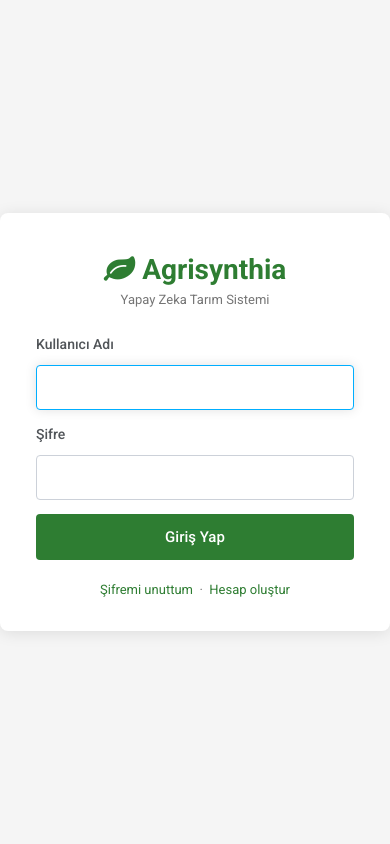
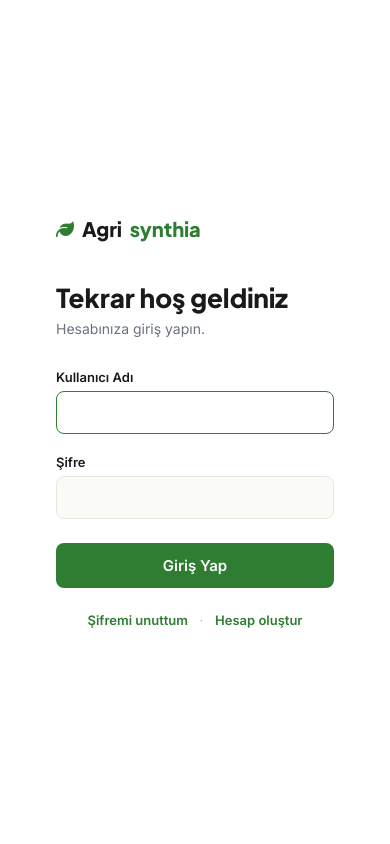
Before and after one commit to ChronoCoders/agrisynthia, a Django app: template templates/registration/login.html in a window 390 px wide. Run offline with Django 4.2, Linux system fonts and the light colour scheme; the template is opened without the code that fills it, so the values that code supplies are empty; some libraries are stand-ins or nearby versions.

Commit message:
Redesign login page: split layout with farm image left, form right

```diff
--- a/templates/registration/login.html
+++ b/templates/registration/login.html
@@ -3,65 +3,161 @@
 <html lang="tr">
 <head>
   <meta charset="UTF-8">
-    <meta name="viewport" content="width=device-width, initial-scale=1, user-scalable=no">
-    <title>Agrisynthia - Giriş</title>
-    <link rel="shortcut icon" type="image/png" href="{% static 'favicon.ico' %}"/>
-    <link rel="stylesheet" href="{% static 'assets/styles/style.min.css' %}">
-    <link rel="stylesheet" href="{% static 'assets/styles/custom.css' %}">
+  <meta name="viewport" content="width=device-width, initial-scale=1">
+  <title>Giriş Yap — Agrisynthia</title>
+  <link rel="shortcut icon" type="image/png" href="{% static 'favicon.ico' %}">
+  <link href="https://fonts.googleapis.com/css2?family=Plus+Jakarta+Sans:wght@400;600;700;800&family=Inter:wght@400;500;600&display=swap" rel="stylesheet">
   <link href="{% static 'fontawesomefree/css/fontawesome.css' %}" rel="stylesheet">
   <link href="{% static 'fontawesomefree/css/solid.css' %}" rel="stylesheet">
   <style>
-        body { background: #f5f5f5; }
-        .auth-wrapper {
-            min-height: 100vh;
-            display: flex;
-            align-items: center;
-            justify-content: center;
+    *, *::before, *::after { box-sizing: border-box; margin: 0; padding: 0; }
+    body { font-family: 'Inter', system-ui, sans-serif; height: 100vh; display: flex; overflow: hidden; }
+
+    /* ── Left panel ── */
+    .login-image {
+      flex: 1;
+      position: relative;
+      display: none;
     }
-        .auth-card {
+    @media (min-width: 900px) { .login-image { display: block; } }
+
+    .login-image img {
+      width: 100%; height: 100%; object-fit: cover; display: block;
+    }
+    .login-image-overlay {
+      position: absolute; inset: 0;
+      background: linear-gradient(160deg, rgba(27,94,32,0.72) 0%, rgba(46,125,50,0.45) 60%, rgba(0,0,0,0.25) 100%);
+      display: flex; flex-direction: column; justify-content: space-between;
+      padding: 48px;
+    }
+    .login-brand {
+      font-family: 'Plus Jakarta Sans', sans-serif;
+      font-size: 24px; font-weight: 800; color: #fff; letter-spacing: -0.5px;
+    }
+    .login-brand span { opacity: 0.75; }
+    .login-image-quote {
+      color: #fff;
+    }
+    .login-image-quote h2 {
+      font-family: 'Plus Jakarta Sans', sans-serif;
+      font-size: clamp(22px, 2.5vw, 32px);
+      font-weight: 700; line-height: 1.3; margin-bottom: 12px;
+    }
+    .login-image-quote p {
+      font-size: 14px; opacity: 0.8; line-height: 1.6; max-width: 380px;
+    }
+    .login-image-stats {
+      display: flex; gap: 32px; margin-top: 28px;
+    }
+    .login-image-stat .val {
+      font-family: 'Plus Jakarta Sans', sans-serif;
+      font-size: 24px; font-weight: 800; color: #fff;
+    }
+    .login-image-stat .lbl {
+      font-size: 12px; color: rgba(255,255,255,0.7); margin-top: 2px;
+    }
+
+    /* ── Right panel ── */
+    .login-form-panel {
+      width: 100%;
+      max-width: 480px;
+      display: flex; flex-direction: column; justify-content: center;
+      padding: 48px 56px;
       background: #fff;
-            border-radius: 8px;
-            box-shadow: 0 2px 16px rgba(0,0,0,0.10);
-            padding: 40px 36px 32px;
-            width: 100%;
-            max-width: 400px;
+      overflow-y: auto;
     }
-        .auth-logo {
-            text-align: center;
-            margin-bottom: 24px;
+    @media (min-width: 900px) { .login-form-panel { width: 50%; max-width: none; } }
+
+    .form-logo {
+      display: flex; align-items: center; gap: 8px;
+      font-family: 'Plus Jakarta Sans', sans-serif;
+      font-size: 20px; font-weight: 800; color: #1A1A1A;
+      margin-bottom: 40px;
     }
-        .auth-logo h2 {
-            color: #2E7D32;
-            font-weight: 700;
-            margin: 0;
+    .form-logo i { color: #2E7D32; font-size: 18px; }
+    .form-logo span { color: #2E7D32; }
+
+    .form-heading { font-family: 'Plus Jakarta Sans', sans-serif; font-size: 26px; font-weight: 800; color: #1A1A1A; margin-bottom: 6px; }
+    .form-sub { font-size: 14px; color: #6B7280; margin-bottom: 32px; }
+
+    .field-group { margin-bottom: 20px; }
+    .field-group label {
+      display: block; font-size: 13px; font-weight: 600; color: #1A1A1A; margin-bottom: 6px;
     }
-        .auth-logo p { color: #757575; margin: 4px 0 0; font-size: 13px; }
-        .auth-card .form-control { border-radius: 4px; }
-        .btn-auth {
-            background: #2E7D32;
-            border-color: #2E7D32;
-            color: #fff;
-            width: 100%;
-            padding: 10px;
-            font-size: 15px;
-            border-radius: 4px;
+    .field-group input {
+      width: 100%; padding: 12px 14px;
+      border: 1.5px solid #E8E8E2; border-radius: 8px;
+      font-size: 14px; font-family: 'Inter', sans-serif;
+      color: #1A1A1A; background: #FAFAF7;
+      outline: none; transition: border-color .15s, background .15s;
     }
-        .btn-auth:hover { background: #1b5e20; border-color: #1b5e20; color: #fff; }
-        .auth-footer { text-align: center; margin-top: 20px; font-size: 13px; color: #757575; }
-        .auth-footer a { color: #2E7D32; }
-        .errorlist { color: #c62828; list-style: none; padding: 0; font-size: 13px; }
+    .field-group input:focus { border-color: #2E7D32; background: #fff; }
+
+    .error-msg {
+      background: #FFF5F5; border: 1px solid #FFCDD2; border-radius: 8px;
+      padding: 12px 16px; font-size: 13px; color: #C62828;
+      margin-bottom: 20px; display: flex; align-items: center; gap: 8px;
+    }
+
+    .btn-login {
+      width: 100%; padding: 13px;
+      background: #2E7D32; color: #fff;
+      border: none; border-radius: 8px;
+      font-size: 15px; font-weight: 600; font-family: 'Inter', sans-serif;
+      cursor: pointer; transition: background .15s;
+      margin-top: 4px;
+    }
+    .btn-login:hover { background: #1B5E20; }
+
+    .form-footer {
+      text-align: center; margin-top: 24px;
+      font-size: 13px; color: #6B7280;
+    }
+    .form-footer a { color: #2E7D32; font-weight: 600; text-decoration: none; }
+    .form-footer a:hover { text-decoration: underline; }
+    .form-divider { margin: 0 8px; opacity: 0.5; }
   </style>
 </head>
 <body>
-<div class="auth-wrapper">
-    <div class="auth-card">
-        <div class="auth-logo">
-            <h2><i class="fas fa-leaf"></i> Agrisynthia</h2>
-            <p>Yapay Zeka Tarım Sistemi</p>
+
+  <!-- Left: image -->
+  <div class="login-image">
+    <img src="https://images.unsplash.com/photo-1464226184884-fa280b87c399?w=1200&q=85&fit=crop" alt="Agrisynthia tarım">
+    <div class="login-image-overlay">
+      <div class="login-brand">Agri<span>synthia</span></div>
+      <div class="login-image-quote">
+        <h2>Tarlanızı veriden okuyun,<br>hasadı önceden görün.</h2>
+        <p>Uydu NDVI analizi, drone görüntü işleme ve yapay zeka meyve tespiti tek platformda.</p>
+        <div class="login-image-stats">
+          <div class="login-image-stat">
+            <div class="val">2,400+</div>
+            <div class="lbl">Aktif Tarla</div>
+          </div>
+          <div class="login-image-stat">
+            <div class="val">%23</div>
+            <div class="lbl">Ort. Verim Artışı</div>
+          </div>
+          <div class="login-image-stat">
+            <div class="val">340+</div>
+            <div class="lbl">Kooperatif</div>
+          </div>
+        </div>
+      </div>
+    </div>
   </div>
 
+  <!-- Right: form -->
+  <div class="login-form-panel">
+    <div class="form-logo">
+      <i class="fas fa-leaf"></i>Agri<span>synthia</span>
+    </div>
+
+    <h1 class="form-heading">Tekrar hoş geldiniz</h1>
+    <p class="form-sub">Hesabınıza giriş yapın.</p>
+
     {% if form.errors %}
-        <div class="alert alert-danger">
+    <div class="error-msg">
+      <i class="fas fa-circle-exclamation"></i>
       Kullanıcı adı veya şifre hatalı. Lütfen tekrar deneyin.
     </div>
     {% endif %}
@@ -69,27 +165,25 @@
     <form method="post">
       {% csrf_token %}
       <input type="hidden" name="next" value="{{ next }}">
-            <div class="form-group">
+
+      <div class="field-group">
         <label for="id_username">Kullanıcı Adı</label>
-                <input type="text" name="username" id="id_username"
-                       class="form-control" autofocus autocomplete="username" required>
+        <input type="text" name="username" id="id_username" autofocus autocomplete="username" required>
       </div>
-            <div class="form-group">
+      <div class="field-group">
         <label for="id_password">Şifre</label>
-                <input type="password" name="password" id="id_password"
-                       class="form-control" autocomplete="current-password" required>
+        <input type="password" name="password" id="id_password" autocomplete="current-password" required>
       </div>
-            <button type="submit" class="btn btn-auth">Giriş Yap</button>
+
+      <button type="submit" class="btn-login">Giriş Yap</button>
     </form>
 
-        <div class="auth-footer">
+    <div class="form-footer">
       <a href="{% url 'password_reset' %}">Şifremi unuttum</a>
-            &nbsp;·&nbsp;
+      <span class="form-divider">·</span>
       <a href="{% url 'register' %}">Hesap oluştur</a>
     </div>
   </div>
-</div>
-<script src="{% static 'assets/scripts/jquery.min.js' %}"></script>
-<script src="{% static 'assets/plugin/bootstrap/js/bootstrap.min.js' %}"></script>
+
 </body>
 </html>
```
Lines whose indentation alone changed are shown as unchanged.
